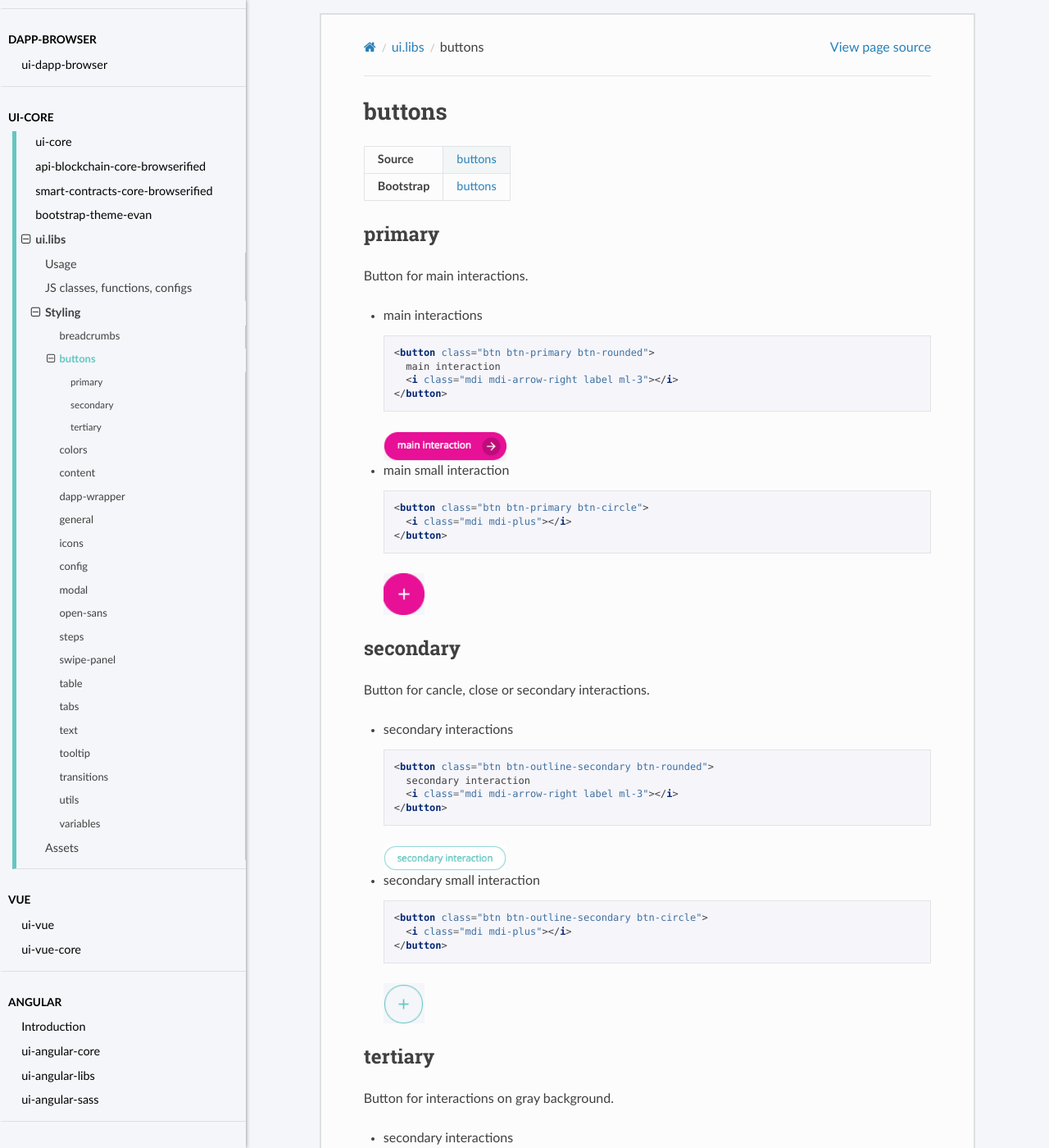
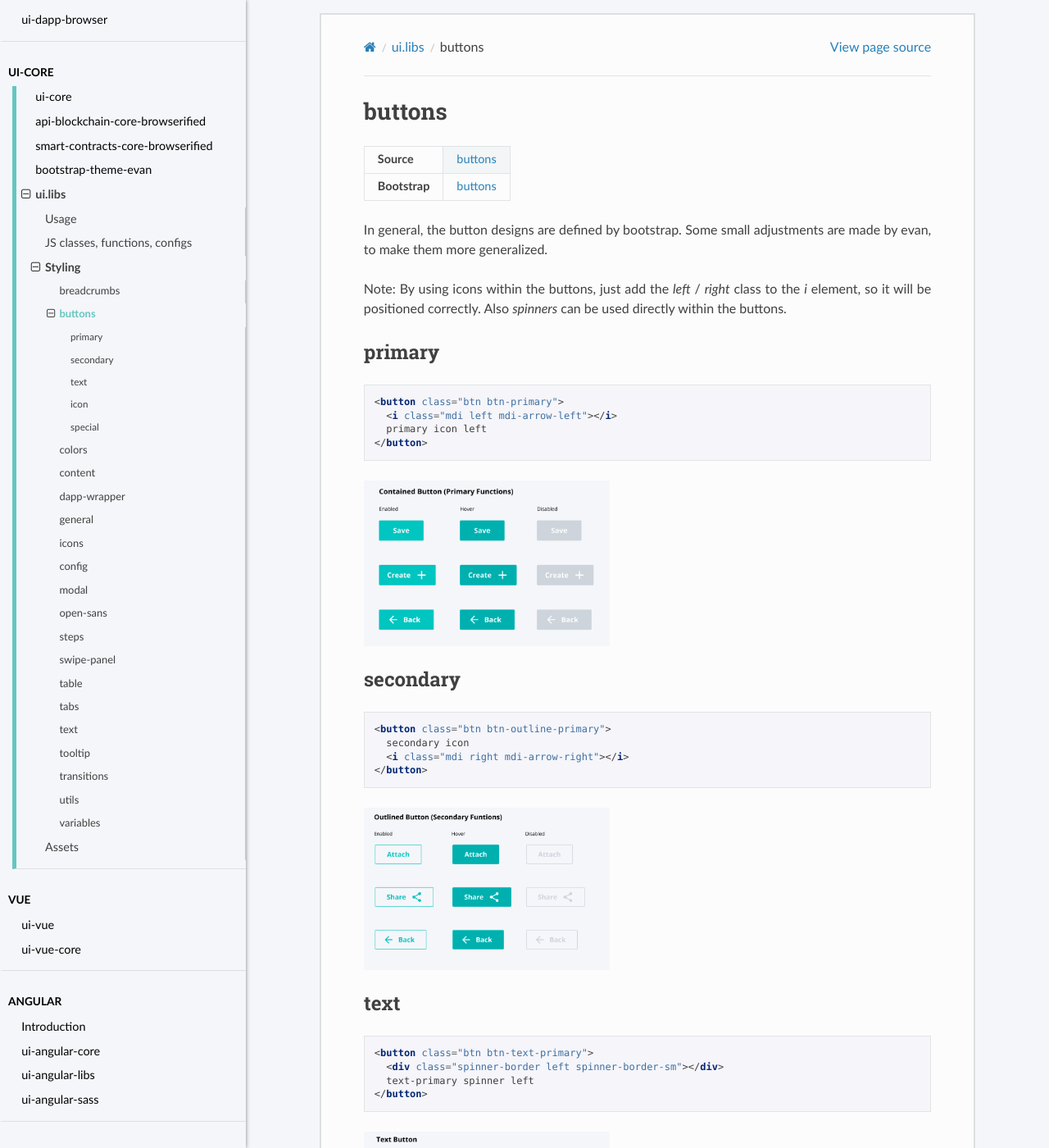
Before and after one commit to evannetwork/ui-docs, a Sphinx documentation site: the page built from docs/core/ui.libs/styling/buttons.rst, in a window 1280 px wide and 1400 px high. Shown: the whole window at 82% size. Built offline with Sphinx 7.4.7 and the Read the Docs theme 2.0.0, drawn with Linux system fonts in a browser that asks for light colours; some of the changed text lies outside the part shown.

Commit message:
add new button docs
- [CORE-449]

```diff
--- a/docs/core/ui.libs/styling/buttons.rst
+++ b/docs/core/ui.libs/styling/buttons.rst
@@ -11,78 +11,78 @@ buttons
    * - Bootstrap
      - `buttons <https://getbootstrap.com/docs/4.3/components/buttons>`__
 
--------
+In general, the button designs are defined by bootstrap. Some small adjustments are made by evan, to make them more generalized.
+
+Note: By using icons within the buttons, just add the `left` / `right` class to the `i` element, so it will be positioned correctly. Also `spinners` can be used directly within the buttons.
+
+---------------
 primary
--------
+---------------
 
-Button for main interactions.
+.. code-block:: html
 
-- main interactions
+  <button class="btn btn-primary">
+    <i class="mdi left mdi-arrow-left"></i>
+    primary icon left
+  </button>
 
-  .. code-block:: html
+.. image:: ../../../images/core/buttons/primary.png
+  :width: 300
 
-    <button class="btn btn-primary btn-rounded">
-      main interaction
-      <i class="mdi mdi-arrow-right label ml-3"></i>
-    </button>
+---------------
+secondary
+---------------
 
-  .. image:: ../../../images/core/buttons/primary-large.png
-   :width: 150
+.. code-block:: html
 
-- main small interaction
+  <button class="btn btn-outline-primary">
+    secondary icon
+    <i class="mdi right mdi-arrow-right"></i>
+  </button>
 
-  .. code-block:: html
+.. image:: ../../../images/core/buttons/secondary.png
+  :width: 300
 
-    <button class="btn btn-primary btn-circle">
-      <i class="mdi mdi-plus"></i>
-    </button>
+---------------
+text
+---------------
 
-  .. image:: ../../../images/core/buttons/primary-sm.png
-   :width: 50
+.. code-block:: html
 
----------
-secondary
----------
+  <button class="btn btn-text-primary">
+    <div class="spinner-border left spinner-border-sm"></div>
+    text-primary spinner left
+  </button>
 
-Button for cancle, close or secondary interactions.
+.. image:: ../../../images/core/buttons/text.png
+  :width: 300
 
-- secondary interactions
+---------------
+icon
+---------------
 
-  .. code-block:: html
+.. code-block:: html
 
-    <button class="btn btn-outline-secondary btn-rounded">
-      secondary interaction
-      <i class="mdi mdi-arrow-right label ml-3"></i>
-    </button>
+  <button class="btn btn-icon-secondary">
+    <i class="mdi mdi-plus"></i>
+  </button>
 
-  .. image:: ../../../images/core/buttons/secondary-large.png
-   :width: 150
+.. image:: ../../../images/core/buttons/icon.png
+  :width: 300
 
-- secondary small interaction
+---------------
+special
+---------------
 
-  .. code-block:: html
+.. code-block:: html
 
-    <button class="btn btn-outline-secondary btn-circle">
-      <i class="mdi mdi-plus"></i>
-    </button>
+  <button class="btn btn-danger">
+    danger
+  </button>
 
-  .. image:: ../../../images/core/buttons/secondary-sm.png
-   :width: 50
+  <button class="btn btn-primary btn-circle">
+    <i class="mdi mdi-plus"></i>
+  </button>
 
---------
-tertiary
---------
-
-Button for interactions on gray background.
-
-- secondary interactions
-
-  .. code-block:: html
-
-    <button class="btn btn-tertiary">
-      secondary interaction
-      <i class="mdi mdi-plus"></i>
-    </button>
-
-  .. image:: ../../../images/core/buttons/tertiary.png
-   :width: 50
+.. image:: ../../../images/core/buttons/special.png
+  :width: 300
```
Also changed, not shown: docs/vue/ui-vue-core/components/button.rst (added, +77 -0 lines), docs/images/core/buttons/icon.png (added), docs/images/core/buttons/link.png (added), docs/images/core/buttons/primary-large.png (deleted), docs/images/core/buttons/primary-sm.png (deleted), docs/images/core/buttons/primary.png (added), docs/images/core/buttons/secondary-large.png (deleted), docs/images/core/buttons/secondary-sm.png (deleted), docs/images/core/buttons/secondary.png (added), docs/images/core/buttons/small.png (added), docs/images/core/buttons/special.png (added), docs/images/core/buttons/tertiary.png (deleted), docs/images/core/buttons/text.png (added).
